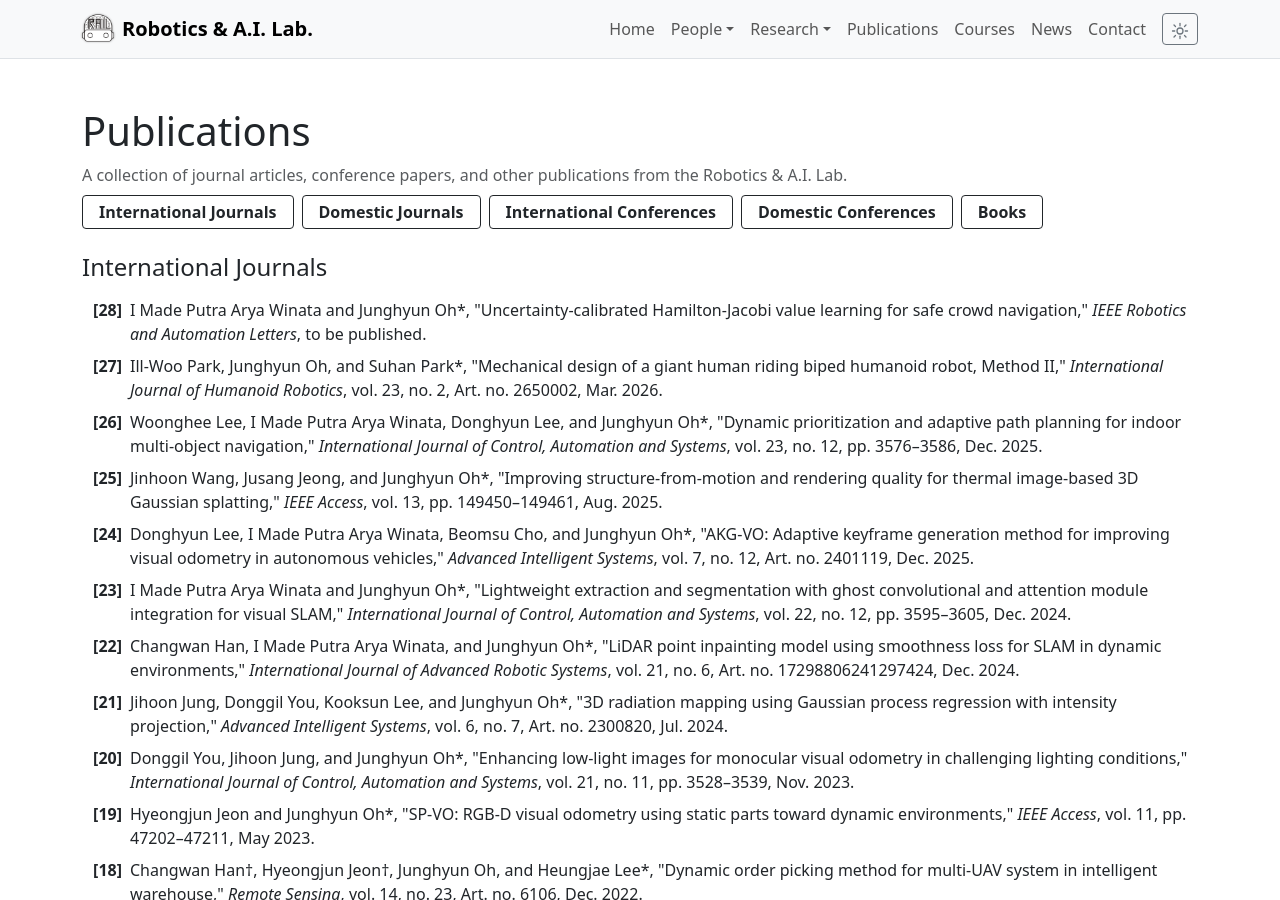
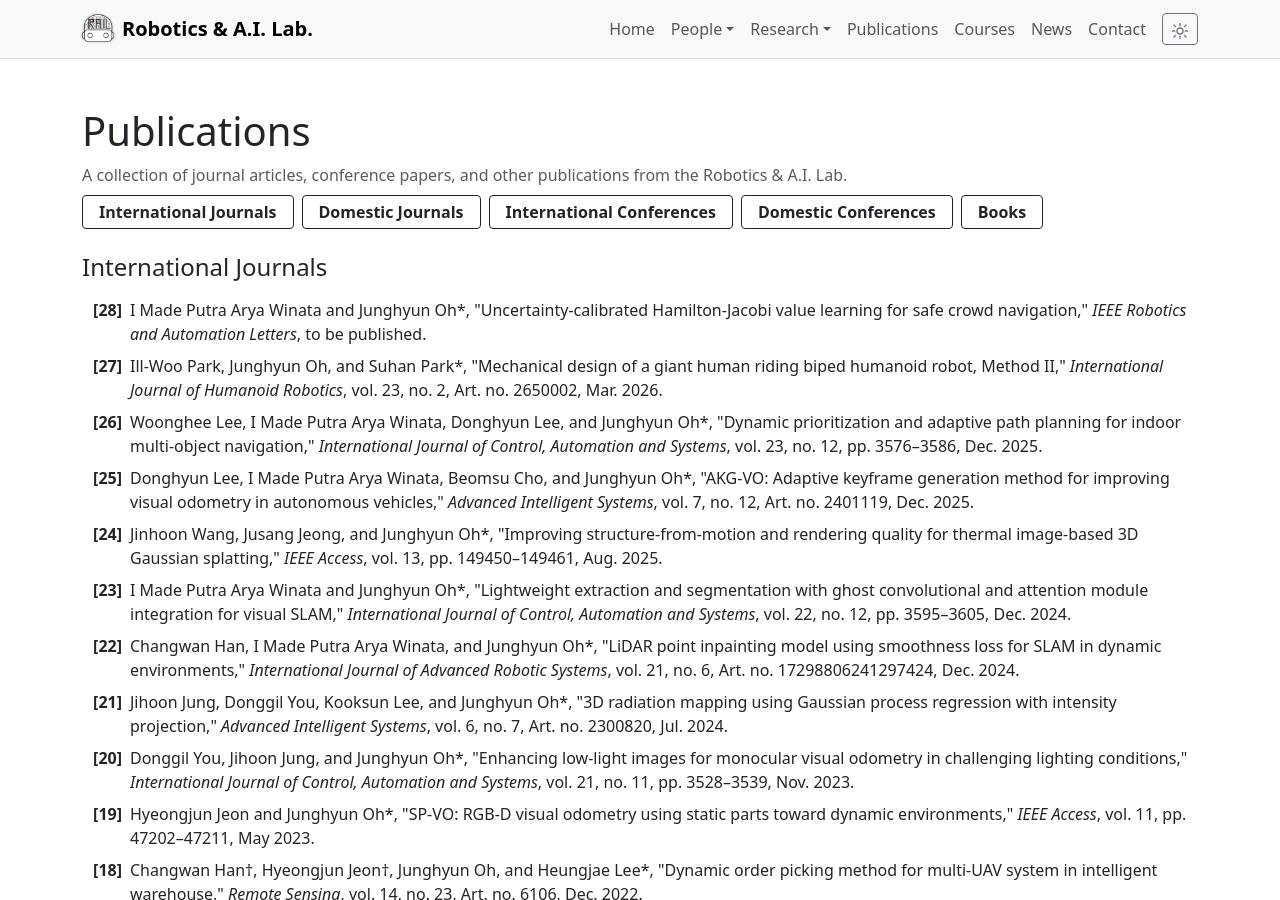
Before and after one commit to robotailab/robotailab.github.io, a Jekyll site: the page built from publications.md, in a window 1280 px wide and 900 px high. Built offline with Jekyll 4.4.1, drawn with Linux system fonts in a browser that asks for light colours.

Commit message:
Reorder international journal entries

```diff
--- a/_data/publications.yml
+++ b/_data/publications.yml
@@ -8,9 +8,9 @@
     - year: 2025
       text: 'Woonghee Lee, I Made Putra Arya Winata, Donghyun Lee, and Junghyun Oh*, "Dynamic prioritization and adaptive path planning for indoor multi-object navigation," <em>International Journal of Control, Automation and Systems</em>, vol. 23, no. 12, pp. 3576–3586, Dec. 2025.'
     - year: 2025
+      text: 'Donghyun Lee, I Made Putra Arya Winata, Beomsu Cho, and Junghyun Oh*, "AKG-VO: Adaptive keyframe generation method for improving visual odometry in autonomous vehicles," <em>Advanced Intelligent Systems</em>, vol. 7, no. 12, Art. no. 2401119, Dec. 2025.'
+    - year: 2025
       text: 'Jinhoon Wang, Jusang Jeong, and Junghyun Oh*, "Improving structure-from-motion and rendering quality for thermal image-based 3D Gaussian splatting," <em>IEEE Access</em>, vol. 13, pp. 149450–149461, Aug. 2025.'
-    - year: 2025
-      text: 'Donghyun Lee, I Made Putra Arya Winata, Beomsu Cho, and Junghyun Oh*, "AKG-VO: Adaptive keyframe generation method for improving visual odometry in autonomous vehicles," <em>Advanced Intelligent Systems</em>, vol. 7, no. 12, Art. no. 2401119, Dec. 2025.'
     - year: 2024
       text: 'I Made Putra Arya Winata and Junghyun Oh*, "Lightweight extraction and segmentation with ghost convolutional and attention module integration for visual SLAM," <em>International Journal of Control, Automation and Systems</em>, vol. 22, no. 12, pp. 3595–3605, Dec. 2024.'
     - year: 2024
```
